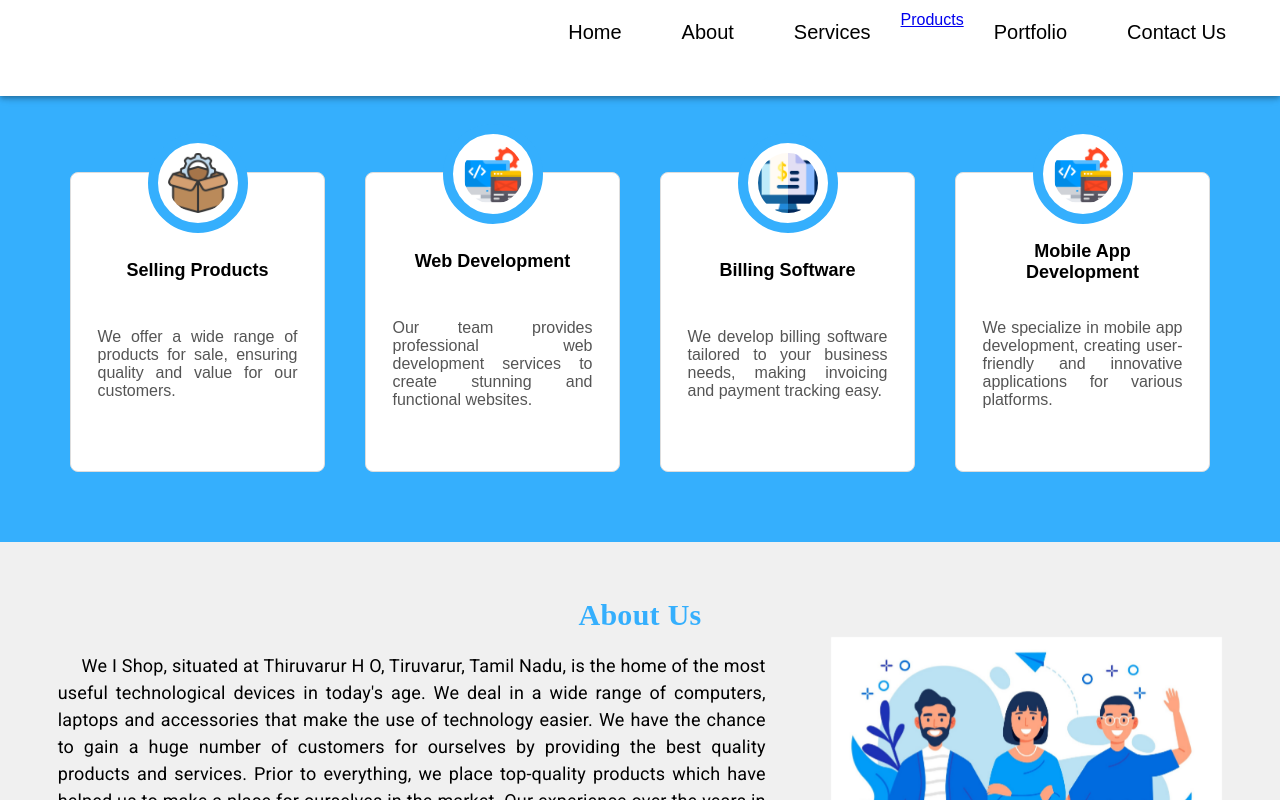
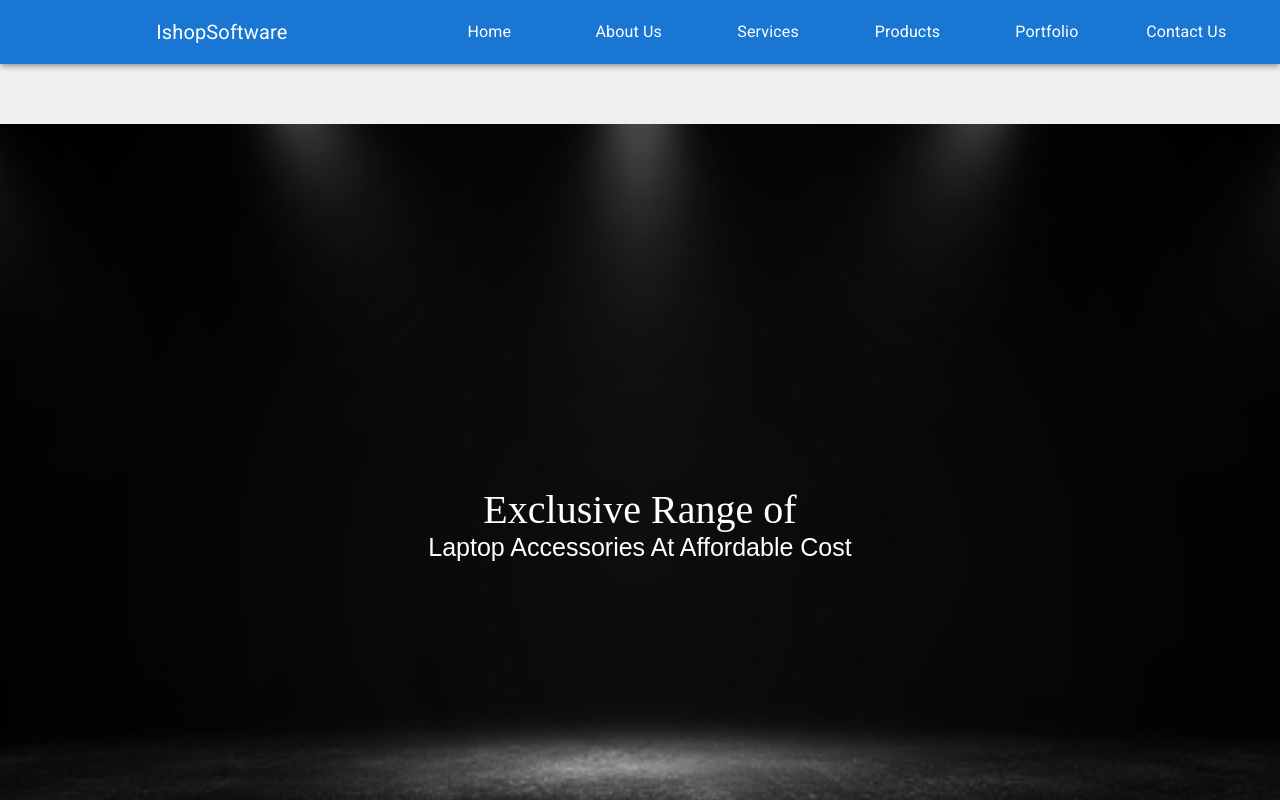
Before and after one commit to Ishop-software/iShopSoftWebsite, a React (Create React App) app: page /services in a window 1280 px wide. Built offline with nearby package versions, Linux system fonts and the light colour scheme; a web font is replaced by a local one.

Commit message:
AppBar functionality is updated

```diff
--- a/src/App.js
+++ b/src/App.js
@@ -12,9 +12,7 @@ import Footer from './components/Footer/Footer';
 
 function App() {
   return (
-
     <BrowserRouter>
-
       <Navbar />
       <Routes>
         <Route exact path='/home' element={<Home />} />
@@ -24,12 +22,6 @@ function App() {
         <Route path='/portfolio' element={<Portfolio />} />
         <Route path='/contact' element={<ContactUs />} />
       </Routes>
-
-      <About />
-      <Service />
-      <Product />
-      <Portfolio />
-      <ContactUs />
       <Footer />
     </BrowserRouter>
   );
--- a/src/Pages/About/About.css
+++ b/src/Pages/About/About.css
@@ -118,13 +118,13 @@ html {
 }
 
 @media only screen and (min-width: 400px) and (max-width:749px) {
-    .container {
+    /* .container {
 
         background-color: aqua;
 
 
 
-    }
+    } */
 
     .content {
         width: 100%;
--- a/src/Pages/Portfolio/Portfolio.js
+++ b/src/Pages/Portfolio/Portfolio.js
@@ -58,7 +58,7 @@ const settings = {
 
 function Portfolio() {
     return (
-        <div className="portfolio-container" style={{ backgroundColor: "#35AFFD", padding: "20px" }} id='portfolio'>
+        <div className="portfolio-container">
             <Typography variant="h4" className="portfolio-title" style={{ textAlign: "center", fontWeight: "bold", color: "#FFF" }}>Portfolio</Typography>
             <Slider {...settings}>
                 {portfolioList.map((item, index) => (
--- a/src/components/Footer/Footer.css
+++ b/src/components/Footer/Footer.css
@@ -3,7 +3,6 @@
     background-color:#D9D9D9;
     display: flex;
     flex-direction: row;
-    /* align-items: center; */
     column-count: 4;
     padding: 10px;
 }
@@ -14,10 +13,6 @@
     flex-direction: column;
     align-items: center;
     justify-content: space-between;
-}
-.company-info {
-    /* display: flex;
-    flex-direction: row; */
 }
 .footer-title {
     font-size: 30px;
--- a/src/components/Navbar/Navbar.css
+++ b/src/components/Navbar/Navbar.css
@@ -1,299 +1,32 @@
-* {
-    margin: 0;
-    padding: 0;
-    box-sizing: border-box;
+.portfolio-contents {
+    /* margin-top: 10px; */
+    width: 100%;
+    /* padding: 20px; */
 }
 
-.app {
-    background-color: blue;
-    /* display: flex;
-justify-content: space-around;
-    height: 75px;
-        background-color: white;
-    color: black;
-    width: 100%;
-    z-index: 1;
-    background-color: transparent;
-    transition: 0.6s ease-in-out; */
+@media (max-width: 600px) {
+    .portfolio-contents {
+        margin-top: 46px;
+    }
 }
 
-.navlinks {
-    display: flex;
-    justify-content: flex-end;
-    list-style: none;
-    font-weight: 500;
-    width: 100%;
-}
-
-.navlinks :hover {
-    background-color: #FC24BF;
-    border-radius: 7px;
-    color: white;
-    box-shadow: 3px 4px 30px rgba(252, 36, 191, 1);
-
-
-}
-
-/* .navlinks .active
-{
-    box-shadow: 1px 6px 30px #FC24BF;
-    background-color: #FC24BF;
-    border-radius: 3px;
-    color: white;
-
-} */
-.navlinks ul {
-    display: flex;
-}
-
-
-.home,
-.about,
-.services,
-.products,
-.portfolio,
-.contact {
-    text-decoration: none;
-    color: black;
-    font-size: 20px;
-    padding: 10px 20px;
-    margin: 0 10px;
-    cursor: pointer;
-}
-
-.mobile-menu-icon {
-    display: none;
-}
-
-@media screen and (max-width:600px) {
-    .logo {
-        display: flex;
-        position: absolute;
-        top: 5px;
-        left: 30px;
-        height: 5vh;
-    }
-
-    .navlinks {
+@media (max-width: 768px) {
+    .MuiList-root {
         display: none;
     }
 
-    .nav-links-mobile {
-        position: absolute;
+    .MuiDrawer-root .MuiList-root {
         display: block;
-        list-style: none;
-        background: rgba(255, 255, 255, 0.7);
-        color: white;
-        left: 0;
-        top: 50px;
-        transition: all 0.5s ease-in;
-        /* width: 100%; */
-        font-weight: 500;
-
     }
-
-    .nav-links-mobile :hover {
-        color: white;
-
-    }
-
-    .home,
-    .about,
-    .client,
-    .services,
-    .contact {
-        color: black;
-        text-align: center;
-        padding: 32px;
-        /* width: 100%; */
-        transition: all 0.5s ease;
-    }
-
-    .mobile-menu-icon {
-        display: block;
-        position: absolute;
-        font-size: 30px;
-        color: black;
-        border: none;
-        outline: none;
-        top: 6px;
-        right: 25px;
-    }
-
 }
 
-@media screen and (max-width:768px) {
-    .logo {
-        display: flex;
-        position: absolute;
-        top: 5px;
-        left: 30px;
-        height: 5vh;
-
-    }
-
-    .navlinks {
+@media (min-width: 769px) {
+    .MuiDrawer-root .MuiList-root {
         display: none;
     }
 
-    .nav-links-mobile {
-        position: absolute;
-        display: block;
-        list-style: none;
-        background: rgba(255, 255, 255, 0.7);
-        color: white;
-        left: 0;
-        top: 50px;
-        transition: all 0.5s ease-in;
-        width: 100%;
-        font-weight: 500;
-
-    }
-
-    .nav-links-mobile :hover {
-        color: white;
-
-    }
-
-    .home,
-    .about,
-    .client,
-    .services,
-    .contact {
-        color: black;
-        text-align: center;
-        padding: 32px;
-        width: 100%;
-        transition: all 0.5s ease;
-    }
-
-    .mobile-menu-icon {
-        display: block;
-        position: absolute;
-        font-size: 30px;
-        color: black;
-        background-color: transparent;
-        border: none;
-        outline: none;
-        top: 13px;
-        right: 25px;
+    .MuiList-root {
+        display: flex;
+        gap: 20px;
     }
 }
-
-@media screen and (max-width:992px) {
-    .logo {
-        display: flex;
-        position: absolute;
-        top: 5px;
-        left: 30px;
-        height: 5vh;
-
-    }
-
-    .navlinks {
-        display: none;
-    }
-
-    .nav-links-mobile {
-        position: absolute;
-        display: block;
-        list-style: none;
-        background: rgba(255, 255, 255, 0.7);
-        color: white;
-        left: 0;
-        top: 50px;
-        transition: all 0.5s ease-in;
-        width: 100%;
-        font-weight: 500;
-
-    }
-
-    .nav-links-mobile :hover {
-        color: white;
-
-    }
-
-    .home,
-    .about,
-    .client,
-    .services,
-    .contact {
-        color: black;
-        text-align: center;
-        padding: 32px;
-        width: 100%;
-        transition: all 0.5s ease;
-    }
-
-    .mobile-menu-icon {
-        display: flex;
-        position: absolute;
-        font-size: 30px;
-        color: black;
-        background-color: transparent;
-        border: none;
-        outline: none;
-        top: 13px;
-        right: 25px;
-
-    }
-}
-
-@media screen and (max-width:1200px) {
-    .logo {
-        display: flex;
-        position: absolute;
-        top: 9px;
-        left: 30px;
-        height: 5vh;
-
-    }
-
-    .navlinks {
-        display: none;
-    }
-
-    .nav-links-mobile {
-        position: absolute;
-        display: block;
-        list-style: none;
-        background: rgba(255, 255, 255, 0.7);
-        color: white;
-        left: 0;
-        top: 50px;
-        transition: all 0.5s ease-in;
-        width: 100%;
-        font-weight: 500;
-
-    }
-
-    .nav-links-mobile :hover {
-        color: white;
-
-    }
-
-    .home,
-    .about,
-    .client,
-    .services,
-    .contact {
-        color: black;
-        text-align: center;
-        padding: 32px;
-        width: 100%;
-        transition: all 0.5s ease;
-    }
-
-    .mobile-menu-icon {
-        display: flex;
-        position: absolute;
-        font-size: 30px;
-        color: black;
-        background-color: transparent;
-        border: none;
-        outline: none;
-        top: 13px;
-        right: 25px;
-
-    }
-}
--- a/src/components/Navbar/Navbar.js
+++ b/src/components/Navbar/Navbar.js
@@ -1,53 +1,114 @@
-import React from 'react';
-import "./Navbar.css";
-import {
-  AppBar, Toolbar
-} from '@mui/material';
-import { Link } from 'react-router-dom';
-import { useState } from 'react';
+import React, { useState } from 'react';
+import './Navbar.css';
+import AppBar from '@mui/material/AppBar';
+import Toolbar from '@mui/material/Toolbar';
+import IconButton from '@mui/material/IconButton';
+import MenuIcon from '@mui/icons-material/Menu';
+import Typography from '@mui/material/Typography';
+import { Drawer, List, ListItem, ListItemText, Box } from '@mui/material';
+import useMediaQuery from '@mui/material/useMediaQuery';
+import Home from '../../Pages/Home/Home.js';
+import About from '../../Pages/About/About.js';
+import Service from '../../Pages/Services/Service.js';
+import Product from '../../Pages/Product/Product.js';
+import Portfolio from '../../Pages/Portfolio/Portfolio.js';
+import ContactUs from '../../Pages/ContactUs/ContactUs.js';
 
 const Navbar = () => {
+  const [isDrawerOpen, setIsDrawerOpen] = useState(false);
+  const [activePage, setActivePage] = useState('Home');
+  const isMobile = useMediaQuery('(max-width: 768px)');
 
-  const [isMobile, setIsMobile] = useState(false);
+  const toggleDrawer = () => {
+    setIsDrawerOpen(!isDrawerOpen);
+  };
+
+  const closeDrawer = () => {
+    setIsDrawerOpen(false);
+  };
+
+  const pages = [
+    { name: 'Home', component: <Home /> },
+    { name: 'About Us', component: <About /> },
+    { name: 'Services', component: <Service /> },
+    { name: 'Products', component: <Product /> },
+    { name: 'Portfolio', component: <Portfolio /> },
+    { name: 'Contact Us', component: <ContactUs /> }
+  ];
+
+  const renderPage = () => (
+    <>
+      {pages.map((page, index) => (
+        <div
+          key={index}
+          id={`${page.name.toLowerCase().replace(' ', '-')}-section`}
+          style={{ minHeight: '100vh' }}
+        >
+          {page.component}
+        </div>
+      ))}
+    </>
+  );
+
+  const handlePageChange = (page) => {
+    setActivePage(page);
+    closeDrawer();
+    document
+      .getElementById(`${page.toLowerCase().replace(' ', '-')}-section`)
+      ?.scrollIntoView({ behavior: 'smooth' });
+  };
 
   return (
-
-    <AppBar className="appBar" style={{ position: "fixed", height: "12vh", backgroundColor: "white" }}>
-      <Toolbar>
-        {/* <img className="logo" src={""} style={{ width: "15vh", height: "5vh" }}></img> */}
-        <ul className={isMobile ? "nav-links-mobile" : "navlinks"}
-          onClick={() => setIsMobile(false)}>
-          <Link to='home' spy={true} smooth duration={500} className='home'>
-            <li>Home</li>
-          </Link>
-          <Link to='about' spy={true} smooth duration={500} offset={-200} className='about'>
-            <li>About</li>
-          </Link>
-          <Link to='services' spy={true} smooth duration={500} offset={-100} className='services'>
-            <li>Services</li>
-          </Link>
-          <Link to='products' spy={true} smooth duration={500} offset={-100} className='product'>
-            <li>Products</li>
-          </Link>
-          <Link to='portfolio' spy={true} smooth duration={500} offset={-100} className='portfolio'>
-            <li>Portfolio</li>
-          </Link>
-          <Link to='contact' spy={true} smooth duration={500} offset={-100} className='contact'>
-            <li>Contact Us</li>
-          </Link>
-        </ul>
-
-        <button className="mobile-menu-icon"
-          onClick={() => setIsMobile(!isMobile)}
-        >
-          {isMobile ? <i className='fas fa-times'></i>
-            : <i className='fas fa-bars'></i>}
-        </button>
-
-      </Toolbar>
-    </AppBar>
-
-  )
-}
+    <>
+      <AppBar position="fixed">
+        <Toolbar>
+          <Typography variant="h6" sx={{ flexGrow: 1, textAlign: 'center' }}>
+            IshopSoftware
+          </Typography>
+          {isMobile ? (
+            <IconButton
+              edge="start"
+              color="inherit"
+              aria-label="menu"
+              onClick={toggleDrawer}
+            >
+              <MenuIcon />
+            </IconButton>
+          ) : (
+            <Box sx={{ display: 'flex', flexGrow: 1, justifyContent: 'space-evenly' }}>
+              <List sx={{ display: 'flex', flexDirection: 'row', width: '100%', justifyContent: 'space-between', columnGap: "normal" }}>
+                {pages.map((page, index) => (
+                  <ListItem
+                    key={index}
+                    button
+                    onClick={() => handlePageChange(page.name)}
+                    sx={{ textAlign: 'center', flex: 1 }}
+                  >
+                    <ListItemText primary={page.name} />
+                  </ListItem>
+                ))}
+              </List>
+            </Box>
+          )}
+        </Toolbar>
+      </AppBar>
+      <Drawer anchor="left" open={isDrawerOpen} onClose={toggleDrawer}>
+        <List onClick={closeDrawer}>
+          {pages.map((page, index) => (
+            <ListItem
+              key={index}
+              button
+              onClick={() => handlePageChange(page.name)}
+            >
+              <ListItemText primary={page.name} />
+            </ListItem>
+          ))}
+        </List>
+      </Drawer>
+      <Toolbar />
+      <div className="portfolio-contents">{renderPage()}</div>
+    </>
+  );
+};
 
 export default Navbar;
```
